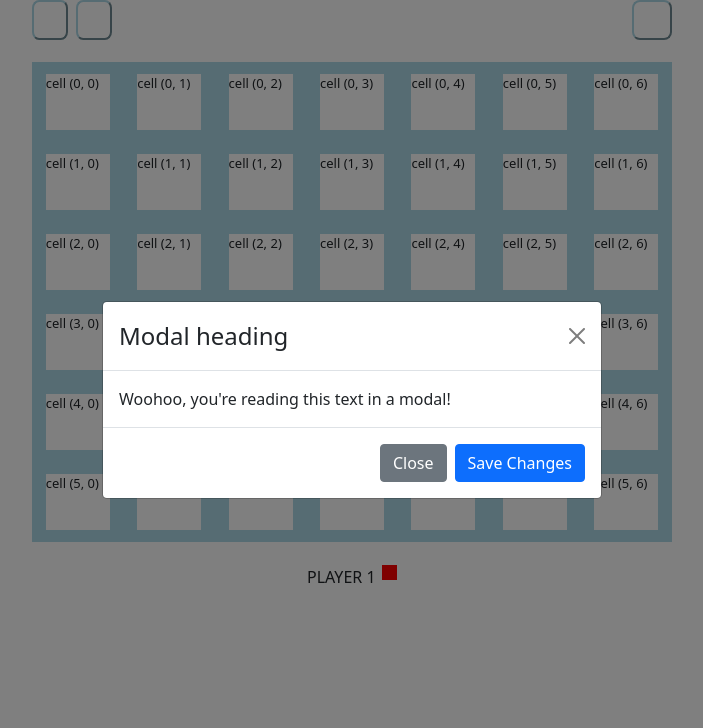
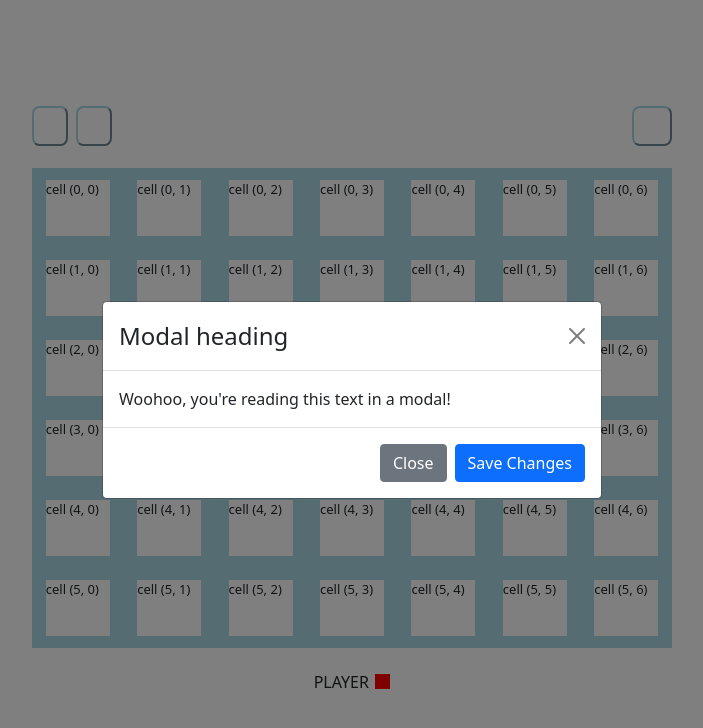
Before and after one commit to l-ilma/ConnectFour, a React (Create React App) app: page / in a window 1280 px wide. Shown: the top 728 px of the page, without its empty margins (288-991 px from the left). Built offline with nearby package versions, Linux system fonts and the light colour scheme; some icons are missing.

Commit message:
feat: add game logic

```diff
--- a/public/index.html
+++ b/public/index.html
@@ -24,7 +24,7 @@
       work correctly both with client-side routing and a non-root public URL.
       Learn how to configure a non-root public URL by running `npm run build`.
     -->
-    <title>React App</title>
+    <title>Connect Four</title>
   </head>
   <body>
     <noscript>You need to enable JavaScript to run this app.</noscript>
--- a/src/App.css
+++ b/src/App.css
@@ -0,0 +1,4 @@
+#root {
+    display: flex;
+    height: 100vh;
+}
--- a/src/components/Board/Board.css
+++ b/src/components/Board/Board.css
@@ -2,6 +2,7 @@
     display: flex;
     flex-direction: column;
     align-items: center;
+    justify-content: center;
 }
 
 .board {
@@ -10,14 +11,14 @@
     align-items: center;
 }
 
-.column {
+.board-row {
     display: flex;
     height: 10vh;
     width: 50vw;
     background-color: lightblue;
 }
 
-.cell {
+.board-cell {
     display: flex;
     flex-direction: row;
     align-items: center;
@@ -25,7 +26,7 @@
     flex: 1;
 }
 
-.content {
+.cell-content {
     width: 70%;
     height: 70%;
     background-color: white;
@@ -46,11 +47,19 @@
     justify-content: center;
 }
 
-.player-color {
+.player-color-point {
     width: 15px;
     height: 15px;
+    display: inline-flex;
+    margin-top: 4px;
+}
+
+.player-r {
     background-color: red;
-    display: inline-flex;
+}
+
+.player-b {
+    background-color: darkblue;
 }
 
 .player-label {
--- a/src/components/Board/Board.tsx
+++ b/src/components/Board/Board.tsx
@@ -6,26 +6,41 @@ import {
   IoIosRedo,
   IoIosUndo,
 } from "react-icons/all";
+import {Player} from "../../services/game";
 
 class Board extends React.Component<any, any> {
   constructor(props: any) {
     super(props);
 
     this.state = {
-      board: new Array(6).fill(new Array(7).fill(null)),
-      player: 1
+      board: Array.from(Array(6), () => new Array(7).fill(null)),
+      player: Player.RED, // red plays first // red is new white
     }
+  }
+
+  togglePlayer() {
+    this.state.player === Player.RED ?
+    this.setState({player: Player.BLUE}) :
+    this.setState({player: Player.RED});
   }
 
   makeMove(row: number, column: number) {
     console.log('clicked on cell: ', row, column)
+    const {board, player} = this.state;
+    for (let i = this.state.board.length - 1; i >= 0; i--) {
+      if (board[i][column] === null) {
+        board[i][column] = {x: i, y: column, player};
+        this.togglePlayer();
+        break;
+      }
+    }
   }
 
   render() {
     const {board, player} = this.state;
     return (
       <div className="container">
-        <Modal />
+        <Modal/>
         <div className="controls-top">
           <div className="undo-redo-container">
             <button title="Undo" className="ctrl-btn" style={{marginRight: '10%'}}><IoIosUndo/></button>
@@ -36,10 +51,11 @@ class Board extends React.Component<any, any> {
         <div className="board">
           {board.map((column: [], i: number) =>
             (
-              <div key={i} className='column'>
+              <div key={i} className='board-row'>
                 {column.map((row: any, j: number) => (
-                  <div key={i + j} className='cell'>
-                    <div className='content' onClick={() => this.makeMove(i, j)}>
+                  <div key={i + j} className={"board-cell"}>
+                    <div className={board[i][j] !== null ? "cell-content player-" + board[i][j].player : "cell-content"}
+                         onClick={() => this.makeMove(i, j)}>
                       cell ({i}, {j})
                     </div>
                   </div>
@@ -48,8 +64,8 @@ class Board extends React.Component<any, any> {
           )}
         </div>
         <div className="player-container">
-          <label className="player-label">PLAYER {player}</label>
-          <span className="player-color"/>
+          <label className="player-label">PLAYER</label>
+          <span className={"player-color-point player-" + player}/>
         </div>
       </div>
     )
```
Also changed, not shown: src/interfaces/point.ts (added, +7 -0 lines), src/services/game.ts (+2 -6 lines), public/manifest.json.
